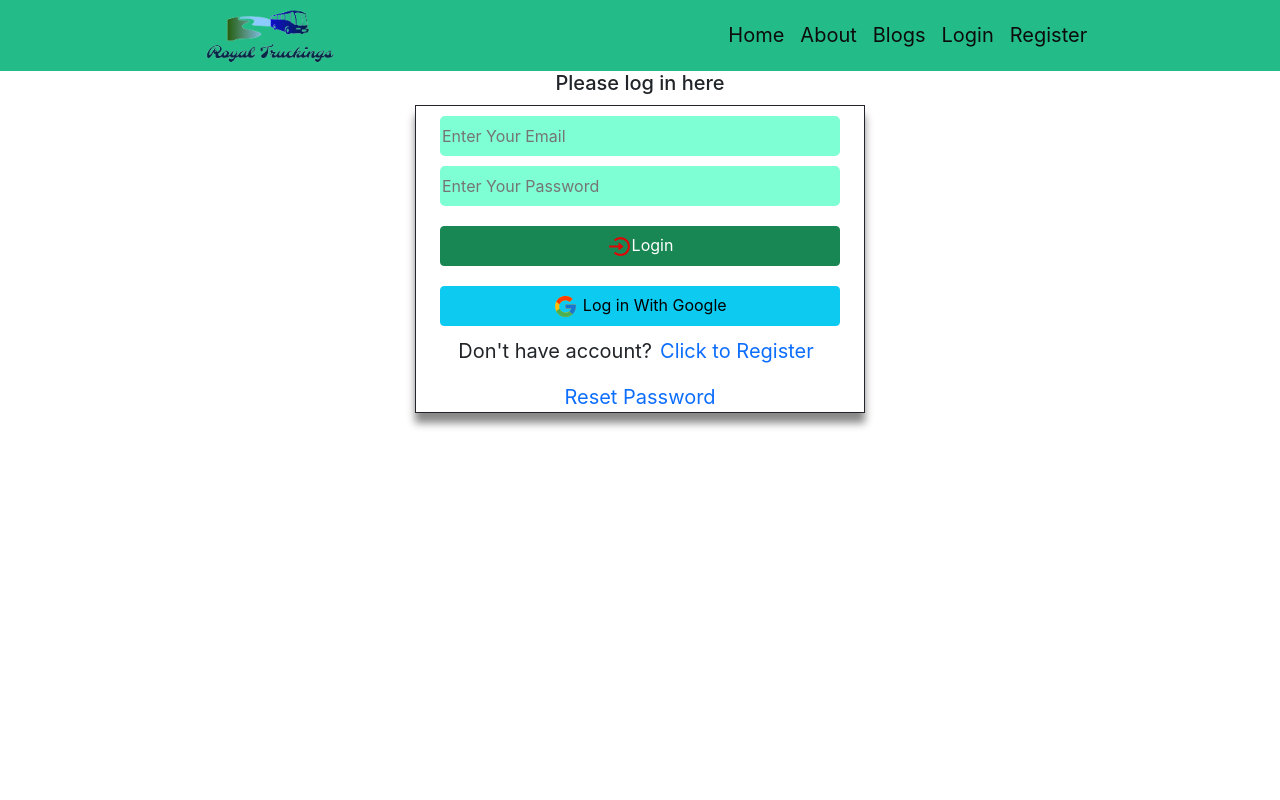
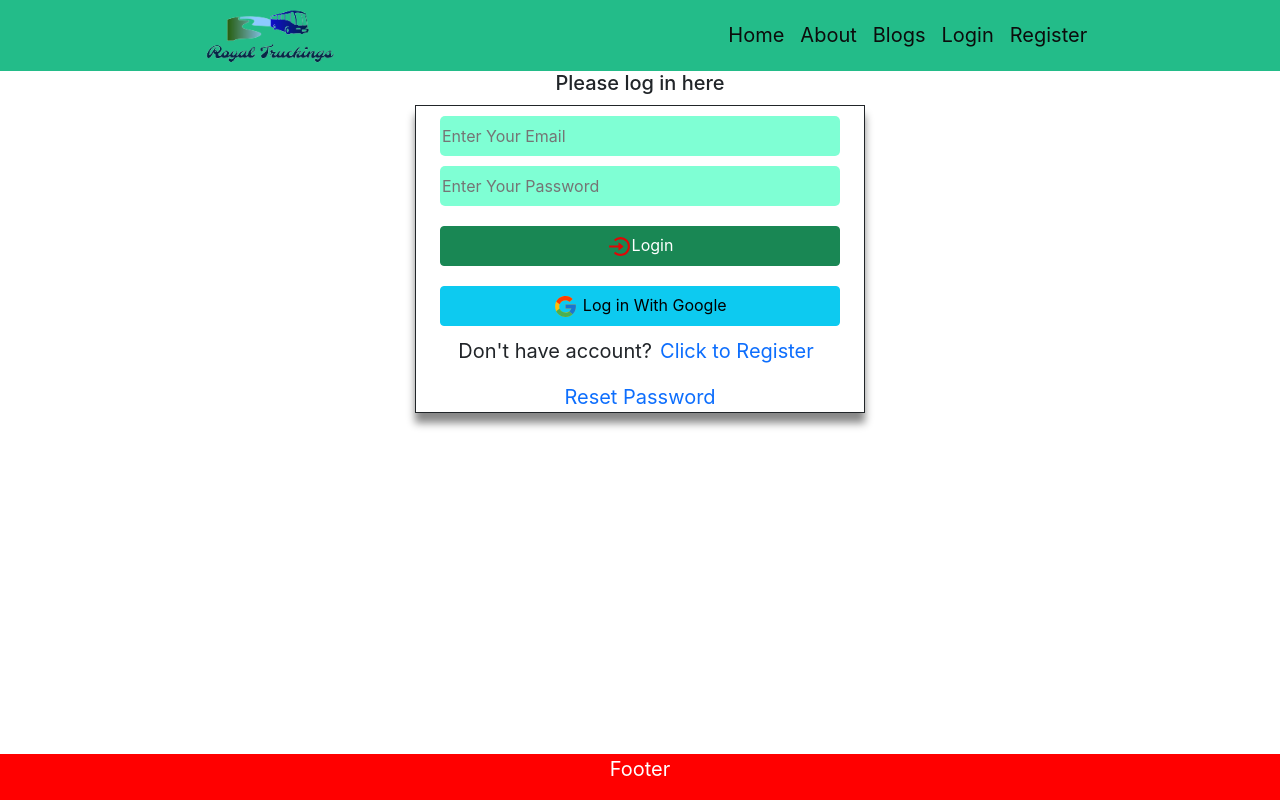
Before and after one commit to samiul-it/royal-truckings-client, a React (Create React App) app: page /login in a window 1280 px wide. Built offline with nearby package versions, Linux system fonts and the light colour scheme; no server answers.

Commit message:
Footer Added

```diff
--- a/src/App.js
+++ b/src/App.js
@@ -17,6 +17,8 @@ import Blog from './Pages/Home/Blog/Blog';
 import AddItem from './Pages/AddItem/AddItem';
 import ManageInventories from './Pages/ManageInventories/ManageInventories';
 import MyItems from './Pages/MyItems/MyItems';
+import AllItems from './Pages/AllItems/AllItems';
+import Footer from './Pages/Home/Shared/Footer/Footer';
 
 
 
@@ -31,8 +33,22 @@ function App() {
         <Route path="/about" element={<About></About>}></Route>
         <Route path="/blogs" element={<Blog></Blog>}></Route>
         <Route path="/register" element={<Register></Register>}></Route>
-        <Route path="/items" element={<Items></Items>}></Route>
-        <Route path='/myitems' element={<RequireAuth><MyItems></MyItems></RequireAuth>}></Route>
+        <Route
+          path="/items"
+          element={
+            <RequireAuth>
+              <AllItems></AllItems>
+            </RequireAuth>
+          }
+        ></Route>
+        <Route
+          path="/myitems"
+          element={
+            <RequireAuth>
+              <MyItems></MyItems>
+            </RequireAuth>
+          }
+        ></Route>
         <Route
           path="/manage-inventories"
           element={
@@ -68,6 +84,7 @@ function App() {
       {/*Toasify Credentails */}
 
       <ToastContainer />
+      <Footer></Footer>
     </div>
   );
 }
--- /dev/null
+++ b/src/Pages/AllItems/AllItems.js
@@ -0,0 +1,27 @@
+import React from "react";
+import useItems from "./../../hooks/useItems";
+import Item from "./../Item/Item";
+import { useNavigate } from "react-router-dom";
+
+const AllItems = () => {
+  const [items] = useItems([]);
+  const navigate = useNavigate();
+  const navigateToHome = () => {
+    navigate("/home");
+  };
+  return (
+    <div className="item-container-parent">
+      <h1 className="text-success">Items ({items.length})</h1>
+      <div className="item-card-container">
+        {items.map((item) => (
+          <Item key={item._id} item={item}></Item>
+        ))}
+      </div>
+      <button onClick={navigateToHome} className="btn btn-warning">
+        Back Home
+      </button>
+    </div>
+  );
+};
+
+export default AllItems;
--- a/src/Pages/Home/Shared/Footer/Footer.css
+++ b/src/Pages/Home/Shared/Footer/Footer.css
@@ -0,0 +1,9 @@
+.footer {
+    position: fixed;
+    left: 0;
+    bottom: 0;
+    width: 100%;
+    background-color: red;
+    color: white;
+    text-align: center;
+}
--- a/src/Pages/Home/Shared/Footer/Footer.js
+++ b/src/Pages/Home/Shared/Footer/Footer.js
@@ -3,9 +3,11 @@ import './Footer.css';
 
 const Footer = () => {
     return (
-        <div>
-
+      <div>
+        <div className="footer">
+          <p>Footer</p>
         </div>
+      </div>
     );
 };
 
--- a/src/Pages/Items/Items.js
+++ b/src/Pages/Items/Items.js
@@ -12,13 +12,13 @@ const Items = () => {
   }
   return (
     <div className="item-container-parent">
-      <h1 className="text-success">Items ({items.length})</h1>
+      <h1 className="text-success">Items (6)</h1>
       <div className="item-card-container">
-        {items.map((item) => (
+        {items.slice(0,6).map((item) => (
           <Item key={item._id} item={item}></Item>
         ))}
       </div>
-      <button onClick={navigateToManageAllItems} className="btn btn-info">Manage All</button>
+      <button onClick={navigateToManageAllItems} className="btn btn-info">Show All Items</button>
     </div>
   );
 };
```
